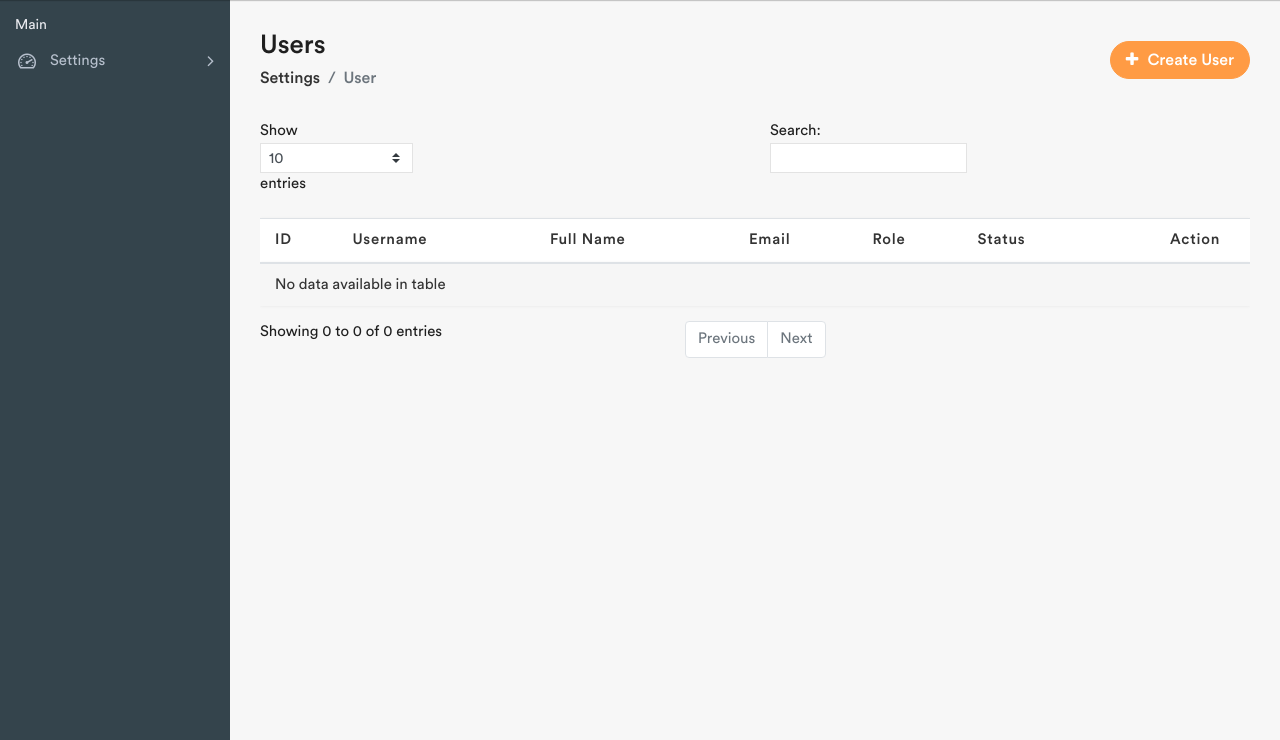
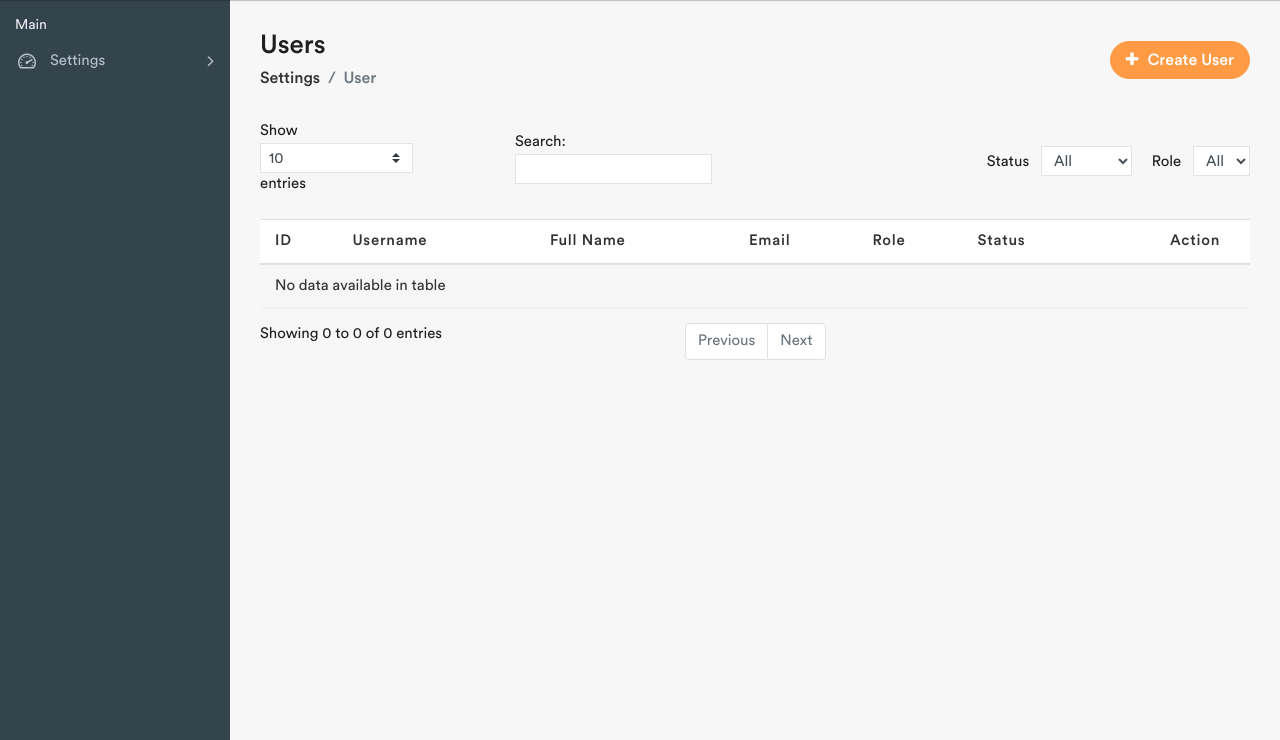
Before and after one commit to HamdiNur/base, a Flask app: page /user/ in a window 1280 px wide. Shown: the part 60-800 px from the top of the page. Run offline with Flask 3, Linux system fonts and the light colour scheme; some libraries are stand-ins or nearby versions.

Commit message:
users: implemen DataTables with filters

```diff
--- a/static/assets/js/user.js
+++ b/static/assets/js/user.js
@@ -1,6 +1,194 @@
+// =====================
+// CSRF HELPER
+// =====================
+function getCSRFToken() {
+  return $('input[name="csrf_token"]').val();
+}
+
+let usersTable;
+
 $(document).ready(function () {
+  // =====================
+  // USERS DATATABLE
+  // =====================
+  if ($("#usersTable").length) {
+    usersTable = $("#usersTable").DataTable({
+      pageLength: 10,
+      dom:
+        '<"row align-items-center mb-3"' +
+        '<"col-md-3"l>' +
+        '<"col-md-3"f>' +
+        '<"col-md-6 text-right user-filters">' +
+        ">" +
+        "rt" +
+        '<"row mt-3"' +
+        '<"col-md-5"i>' +
+        '<"col-md-7"p>' +
+        ">",
+    });
 
+    $(".user-filters").html($("#userFiltersWrapper").html());
+  }
+
+  // =====================
+  // STATUS FILTER (EXACT MATCH)
+  // =====================
+  $(document).on("change", "#statusFilter", function () {
+    const value = this.value;
+
+    if (value) {
+      usersTable
+        .column(5) // Status column
+        .search("^" + value + "$", true, false)
+        .draw();
+    } else {
+      usersTable.column(5).search("").draw();
+    }
+  });
+
+  // =====================
+  // ROLE FILTER (EXACT MATCH)
+  // =====================
+  $(document).on("change", "#roleFilter", function () {
+    const value = this.value;
+
+    if (value) {
+      usersTable
+        .column(4) // Role column
+        .search("^" + value + "$", true, false)
+        .draw();
+    } else {
+      usersTable.column(4).search("").draw();
+    }
+  });
+
+  // =====================
+  // SELECT2 ROLE DROPDOWN
+  // =====================
+  // $('.role-select').select2({
+  //   dropdownParent: $('#add_user'),
+  //   placeholder: 'Select role',
+  //   allowClear: true,
+  //   ajax: {
+  //     url: '/user/roles/search',
+  //     dataType: 'json',
+  //     delay: 250,
+  //     data: function (params) {
+  //       return { q: params.term };
+  //     },
+  //     processResults: function (data) {
+  //       return { results: data };
+  //     }
+  //   }
+  // });
+  if ($("#add_user").length) {
+    $("#add_user .role-select").select2({
+      dropdownParent: $("#add_user"),
+      placeholder: "Select role",
+      allowClear: true,
+      ajax: {
+        url: "/user/roles/search",
+        dataType: "json",
+        delay: 250,
+        data: (params) => ({ q: params.term }),
+        processResults: (data) => ({ results: data }),
+      },
+    });
+  }
+
+  // EDIT USER SELECT2 (NORMAL PAGE)
+  if ($("#editUserForm").length) {
+    $("#editUserForm .role-select").select2({
+      width: "100%",
+      placeholder: "Select role",
+      allowClear: false,
+    });
+  }
+
+  // =====================
+  // ADD USER
+  // =====================
+  $("#addUserForm").on("submit", function (e) {
+    e.preventDefault();
+
+    $.ajax({
+      url: $(this).attr("action"),
+      type: "POST",
+      data: $(this).serialize(),
+      headers: {
+        "X-CSRFToken": getCSRFToken(),
+      },
+      success: function (res) {
+        Swal.fire("Success", res.message, "success").then(() =>
+          location.reload()
+        );
+      },
+      error: function (xhr) {
+        Swal.fire(
+          "Error",
+          xhr.responseJSON?.message || "Something went wrong",
+          "error"
+        );
+      },
+    });
+  });
+
+  // =====================
+  // EDIT USER
+  // EDIT USER (AJAX ONLY)
+  // =====================
+  $(document).on("submit", "#editUserForm", function (e) {
+  e.preventDefault(); // ⛔ stop normal submit
+
+  $.ajax({
+    url: this.action,
+    type: "POST",
+    data: $(this).serialize(),
+    headers: { "X-CSRFToken": getCSRFToken() },
+
+    success: function (res) {
+      Swal.fire({
+        icon: "success",
+        title: "Updated",
+        text: res.message,
+        confirmButtonText: "OK"
+      }).then(() => {
+        // ✅ redirect AFTER user confirms
+        window.location.href = "/user";
+      });
+    },
+
+    error: function (xhr) {
+      Swal.fire({
+        icon: "warning",
+        title: "Action blocked",
+        text: xhr.responseJSON?.message || "Update failed",
+      });
+    },
+  });
+});
+
+
+  // INACTIVE ROLE WARNING (SELECT2 SAFE)
+  // =====================
+  $(document).on("select2:select", ".role-select", function (e) {
+    const text = e.params.data.text || "";
+
+    if (text.includes("(Inactive)")) {
+      Swal.fire({
+        icon: "warning",
+        title: "Inactive Role",
+        text: "This role is inactive. Please select an active role.",
+      });
+
+      $(this).val(null).trigger("change");
+    }
+  });
+
+  //
+  // =====================
   // DELETE USER
+  // =====================
   $(document).on("click", ".delete-user", function () {
     const userId = $(this).data("id");
 
@@ -13,127 +201,23 @@ $(document).ready(function () {
       cancelButtonColor: "#3085d6",
       confirmButtonText: "Yes, delete it!",
     }).then((result) => {
-      if (result.isConfirmed) {
+      if (!result.isConfirmed) return;
+
       $.ajax({
         url: `/user/delete/${userId}`,
         type: "POST",
+        headers: {
+          "X-CSRFToken": getCSRFToken(),
+        },
         success: function () {
-            Swal.fire("Deleted!", "User has been deleted.", "success")
-              .then(() => location.reload());
+          Swal.fire("Deleted!", "User has been deleted.", "success").then(() =>
+            location.reload()
+          );
         },
         error: function () {
           Swal.fire("Error!", "Something went wrong.", "error");
         },
       });
-      }
     });
   });
-  $("#editUserForm").on("submit", function (e) {
-  e.preventDefault(); // ⛔ stop normal submit
-
-  $.ajax({
-    url: $(this).attr("action"),
-    type: "POST",
-    data: $(this).serialize(),
-
-    // ✅ SUCCESS
-    success: function (res) {
-      Swal.fire({
-        icon: "success",
-        title: "Updated",
-        text: res.message,
-      }).then(() => {
-        window.location.href = "/user";
 });
-    },
-
-    // ❌ ERRORS
-    error: function (xhr) {
-
-      // 🔁 Duplicate username/email
-      if (xhr.status === 409) {
-        Swal.fire({
-          icon: "warning",
-          title: "Duplicate User",
-          text: xhr.responseJSON.message,
-        });
-        return;
-      }
-
-      Swal.fire({
-        icon: "error",
-        title: "Error",
-        text: xhr.responseJSON?.message || "Update failed",
-      });
-    },
-  });
-});
-
-
-  let usersTable;
-
-$(document).ready(function () {
-
-  // USERS TABLE
-  if ($('#usersTable').length) {
-    usersTable = $('#usersTable').DataTable({
-      pageLength: 10,
-      processing: true
-    });
-  }
-// STATUS FILTER (column index 5)
-  $('#statusFilter').on('change', function () {
-    usersTable.column(5).search(this.value).draw();
-  });
-
-  // ROLE FILTER (column index 4)
-  $('#roleFilter').on('change', function () {
-    usersTable.column(4).search(this.value).draw();
-  });
-  // SELECT2
-  $('.role-select').select2({
-    dropdownParent: $('#add_user'),
-    placeholder: 'Select role',
-    allowClear: true,
-    ajax: {
-      url: '/user/roles/search',
-      dataType: 'json',
-      delay: 250,
-      data: function (params) {
-        return { q: params.term };
-      },
-      processResults: function (data) {
-        return { results: data };
-      }
-    }
-  });
-
-  // ADD USER
-  $('#addUserForm').on('submit', function (e) {
-    e.preventDefault();
-    $.ajax({
-      url: $(this).attr('action'),
-      type: 'POST',
-      data: $(this).serialize(),
-      success: function (res) {
-        Swal.fire('Success', res.message, 'success')
-          .then(() => location.reload());
-      },
-      error: function (xhr) {
-        Swal.fire(
-          'Error',
-          xhr.responseJSON?.message || 'Something went wrong',
-          'error'
-        );
-      }
-    });
-  });
-
-});
-
-$('#refreshUsers').on('click', function () {
-  usersTable.draw(false);   // 👈 HERE
-});
-
-
-});
--- a/templates/user/user.html
+++ b/templates/user/user.html
@@ -43,28 +43,29 @@
             </div>
           </div>
           <!-- /Page Header -->
-           <!-- Filters -->
-<!-- div class="row mb-3">
-  <div class="col-md-3">
-    <label class="mb-1">Status</label>
-    <select id="statusFilter" class="form-control form-control-sm">
+          <!-- Filters (hidden placeholders for DataTables toolbar) -->
+          <div id="userFiltersWrapper" class="d-none">
+            <label class="mb-1 mr-2">Status</label>
+            <select
+              id="statusFilter"
+              class="form-control form-control-sm d-inline-block w-auto mr-3"
+            >
               <option value="">All</option>
               <option value="Active">Active</option>
               <option value="Inactive">Inactive</option>
             </select>
-  </div>
 
-  <div class="col-md-3">
-    <label class="mb-1">Role</label>
-    <select id="roleFilter" class="form-control form-control-sm">
+            <label class="mb-1 mr-2">Role</label>
+            <select
+              id="roleFilter"
+              class="form-control form-control-sm d-inline-block w-auto"
+            >
               <option value="">All</option>
               {% for r in roles %}
               <option value="{{ r.name }}">{{ r.name }}</option>
               {% endfor %}
             </select>
           </div>
-</div> -->
-
 
           <!-- Users Table -->
           <div class="row">
@@ -189,9 +190,17 @@
                   </div>
                 </div>
 
+
                 <div class="col-sm-6">
                   <div class="form-group">
-                    <label> {{ form.is_active() }} Active </label>
+                    <label>Status</label>
+
+                    <div class="status-toggle">
+                      {{ form.is_active( class="check", id="user_status" ) }}
+                      <label for="user_status" class="checktoggle"
+                        >checkbox</label
+                      >
+                    </div>
                   </div>
                 </div>
               </div>
@@ -232,6 +241,5 @@
     <script src="https://cdn.jsdelivr.net/npm/sweetalert2@11"></script>
 
     <script src="{{ url_for('static', filename='assets/js/user.js') }}"></script>
-
   </body>
 </html>
```
Lines whose indentation alone changed are shown as unchanged.
